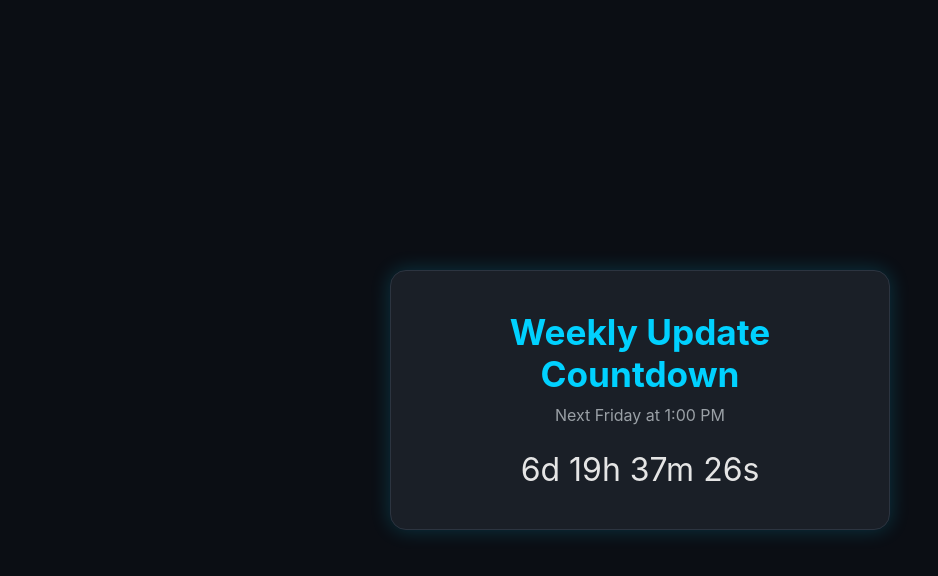
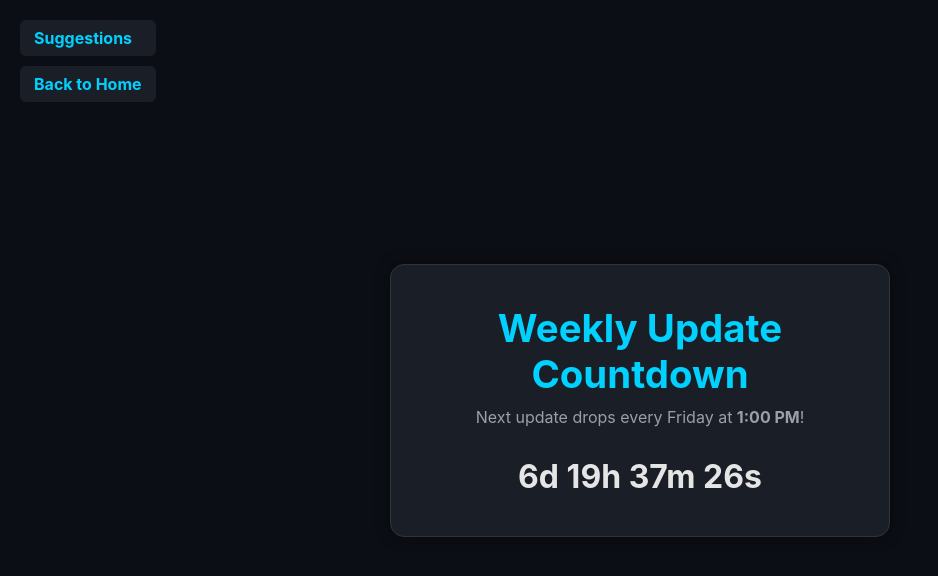
Before and after one commit to codingiscool464/updatecountdown, a plain HTML site: page index.html in a window 1280 px wide. Shown: the whole page, without its empty margins (0-938 px from the left). Drawn offline with Linux system fonts and the light colour scheme.

Commit message:
Refactor countdown logic and improve styling

```diff
--- a/index.html
+++ b/index.html
@@ -2,94 +2,148 @@
 <html lang="en">
 <head>
   <meta charset="utf-8" />
-  <meta name="viewport" content="width=device-width,initial-scale=1" />
+  <meta name="viewport" content="width=device-width, initial-scale=1" />
   <title>Weekly Update Countdown</title>
 
   <style>
-    :root{
-      --bg:#0b0e14; --card-bg:#1a1f27; --card-hover:#232933;
-      --accent:#00d1ff; --text:#e5e5e5; --subtitle:#9aa0a6;
-    }
-    *{box-sizing:border-box;margin:0;padding:0;font-family:"Inter",Arial,sans-serif}
-    body{
-      background:var(--bg); color:var(--text);
-      display:flex; justify-content:center; align-items:center;
-      min-height:100vh; text-align:center; padding:20px;
-    }
-    .container{
-      background:var(--card-bg);
-      padding:40px;
-      border-radius:16px;
-      border:1px solid #2c3440;
-      box-shadow:0 0 20px rgba(0,209,255,0.2);
-      max-width:500px;
-      width:100%;
-      animation:fadeIn 0.8s ease;
-    }
-    h1{
-      font-size:2.2rem;
-      margin-bottom:10px;
-      color:var(--accent);
-    }
-    p.subtitle{
-      font-size:1rem;
-      color:var(--subtitle);
-      margin-bottom:25px;
-    }
-    #countdown{
-      font-size:2rem;
-      margin-top:15px;
-      color:var(--text);
+    :root {
+      --bg:#0b0e14;
+      --card-bg:#1a1f27;
+      --accent:#00d1ff;
+      --text:#e5e5e5;
+      --subtitle:#9aa0a6;
     }
 
-    @keyframes fadeIn{
-      from{opacity:0; transform:translateY(10px)}
-      to{opacity:1; transform:translateY(0)}
+    * {
+      box-sizing: border-box;
+      margin: 0;
+      padding: 0;
+      font-family: "Inter", Arial, sans-serif;
+    }
+
+    body {
+      background: var(--bg);
+      color: var(--text);
+      min-height: 100vh;
+      display: flex;
+      justify-content: center;
+      align-items: center;
+      padding: 40px 20px;
+    }
+
+    .top-links {
+      position: absolute;
+      top: 20px;
+      left: 20px;
+      display: flex;
+      flex-direction: column;
+      gap: 10px;
+    }
+
+    .top-link-btn {
+      text-decoration: none;
+      color: var(--accent);
+      background: #1a1f27;
+      padding: 8px 14px;
+      border-radius: 6px;
+      font-weight: bold;
+      transition: 0.25s ease;
+      display: inline-block;
+    }
+
+    .top-link-btn:hover {
+      background: #232933;
+      box-shadow: 0 0 10px rgba(0,209,255,0.4);
+    }
+
+    .box {
+      background: var(--card-bg);
+      padding: 40px;
+      border-radius: 14px;
+      text-align: center;
+      width: 100%;
+      max-width: 500px;
+      border: 1px solid #2c3440;
+      box-shadow: 0 0 15px rgba(0,0,0,0.4);
+      animation: fadeIn 0.8s ease;
+    }
+
+    h1 {
+      font-size: 2.4rem;
+      color: var(--accent);
+      margin-bottom: 10px;
+    }
+
+    p {
+      color: var(--subtitle);
+      margin-bottom: 30px;
+      font-size: 1rem;
+    }
+
+    #countdown {
+      font-size: 2rem;
+      margin-top: 10px;
+      color: var(--text);
+      font-weight: bold;
+    }
+
+    @keyframes fadeIn {
+      from { opacity: 0; transform: translateY(8px); }
+      to { opacity: 1; transform: translateY(0); }
     }
   </style>
 </head>
+
 <body>
 
-  <div class="container">
+  <!-- TOP BUTTONS -->
+  <div class="top-links">
+    <a class="top-link-btn" href="https://codingiscool464.github.io/suggestionform/" target="_blank">Suggestions</a>
+    <a class="top-link-btn" href="https://codingiscool464.github.io">Back to Home</a>
+  </div>
+
+  <!-- MAIN BOX -->
+  <div class="box">
     <h1>Weekly Update Countdown</h1>
-    <p class="subtitle">Next Friday at 1:00 PM</p>
+    <p>Next update drops every Friday at <strong>1:00 PM</strong>!</p>
+
     <div id="countdown">Loading…</div>
   </div>
 
 <script>
-function getNextFridayAtOne() {
+function getNextFriday() {
   const now = new Date();
-  const result = new Date();
 
-  // Set to next Friday
-  result.setDate(now.getDate() + ((5 - now.getDay() + 7) % 7));
-  result.setHours(13, 0, 0, 0); // 1:00 PM
+  // 5 = Friday
+  let next = new Date();
+  next.setDate(now.getDate() + ((5 - now.getDay() + 7) % 7));
 
-  // If it's Friday past 1pm → go to next week
-  if (now.getDay() === 5 && now.getHours() >= 13) {
-    result.setDate(result.getDate() + 7);
+  // If today is Friday but past 1pm, push to next week
+  if (next.toDateString() === now.toDateString() && now.getHours() >= 13) {
+    next.setDate(next.getDate() + 7);
   }
 
-  return result;
+  next.setHours(13, 0, 0, 0); // 1:00 PM exact
+  return next;
 }
 
 function updateCountdown() {
-  const target = getNextFridayAtOne();
   const now = new Date();
+  const target = getNextFriday();
   const diff = target - now;
 
   if (diff <= 0) {
-    document.getElementById("countdown").innerText = "Update time!";
+    document.getElementById("countdown").textContent = "Update Released!";
     return;
   }
 
   const days = Math.floor(diff / (1000 * 60 * 60 * 24));
   const hours = Math.floor((diff / (1000 * 60 * 60)) % 24);
-  const minutes = Math.floor((diff / (1000 * 60)) % 60);
-  const seconds = Math.floor((diff / 1000) % 60);
+  const mins = Math.floor((diff / (1000 * 60)) % 60);
+  const secs = Math.floor((diff / 1000) % 60);
 
-  document.getElementById("countdown").innerText =
-    `${days}d ${hours}h ${minutes}m ${seconds}s`;
+  document.getElementById("countdown").textContent =
+    `${days}d ${hours}h ${mins}m ${secs}s`;
 }
 
 setInterval(updateCountdown, 1000);
```
